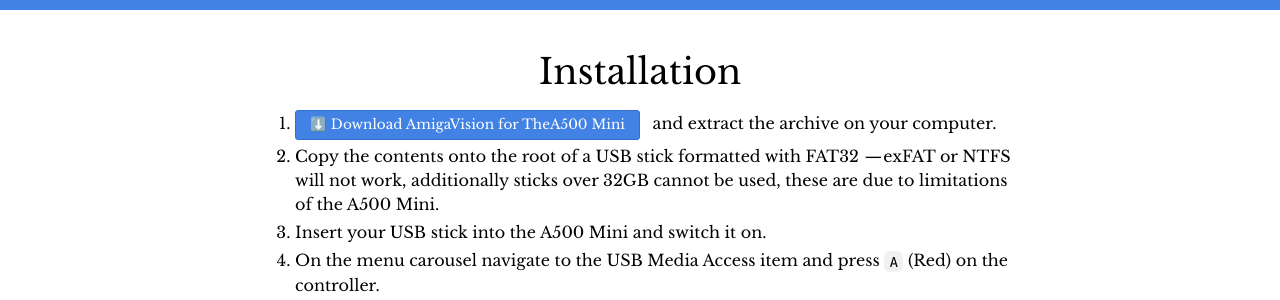
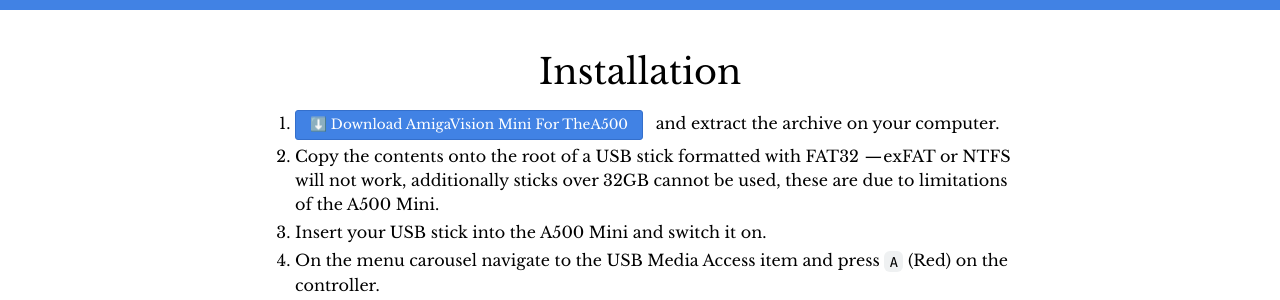
Before and after one commit to amigavision/amigavision.github.io, a Jekyll site: the page built from download/mini.html, in a window 1280 px wide. Shown: the part 433-733 px from the top of the page. Built offline with Jekyll 4.4.1, drawn with Linux system fonts in a browser that asks for light colours.

Commit message:
Formatting

```diff
--- a/download/mini.html
+++ b/download/mini.html
@@ -20,7 +20,7 @@
 
     <ol>
       <li>
-        <div class="button alt"><a target="_blank" href="">⬇️ Download AmigaVision for TheA500 Mini</a></div> and extract the archive on your computer.
+        <div class="button alt"><a target="_blank" href="">⬇️ Download AmigaVision Mini For TheA500</a></div> and extract the archive on your computer.
       </li>
       <li>
         Copy the contents onto the root of a USB stick formatted with FAT32
```
